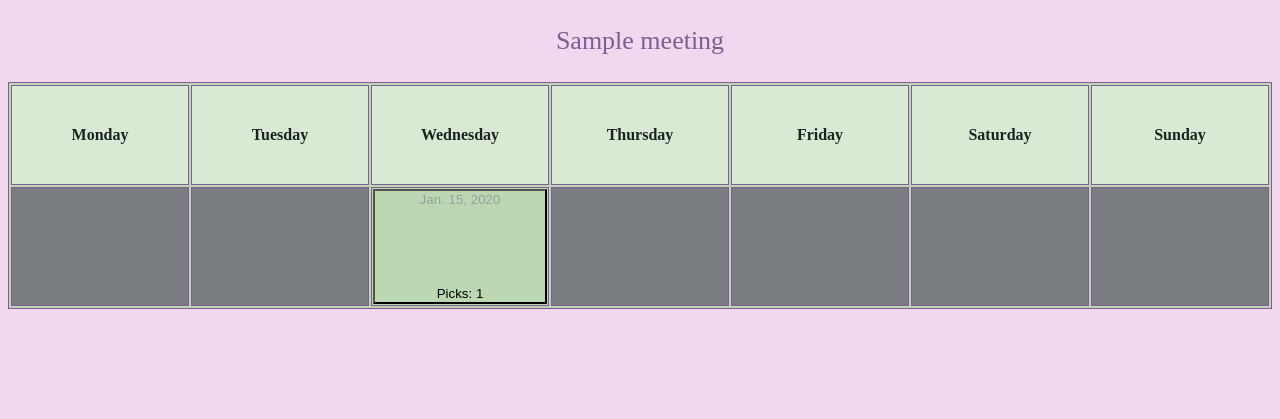
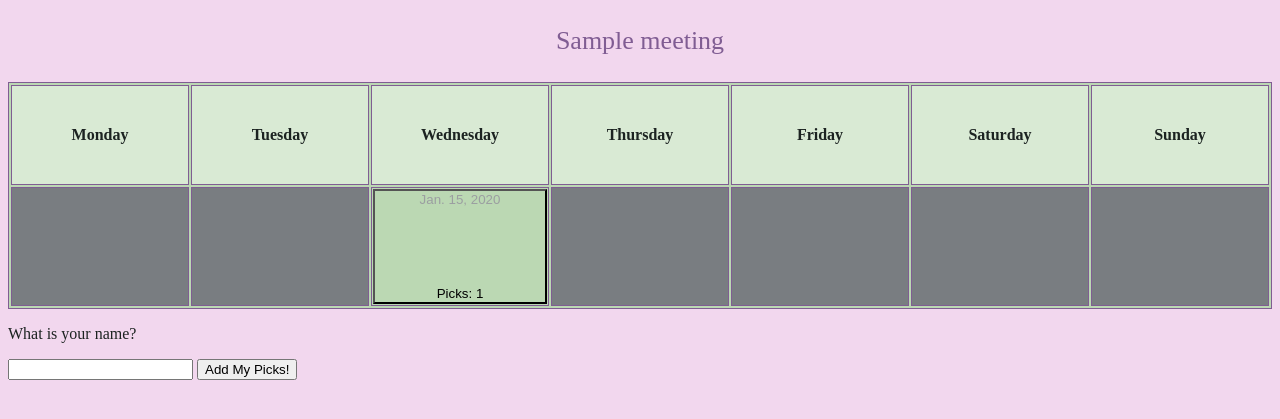
Before and after one commit to Marrcinn/MeetDatePicker, a Django app: page /meeting/details/1 in a window 1280 px wide. Shown: the top 419 px of the page. Run offline with Django 4.2, Linux system fonts and the light colour scheme; tables that the repository leaves empty hold one stand-in row (values such as "Sample post"); lists and menus that the app fills with data are empty.

Commit message:
Sending selected dates via GET with username

```diff
--- a/static/meetings/calendar.js
+++ b/static/meetings/calendar.js
@@ -1,6 +1,10 @@
 function changeState(buttonID) {
     // Get the button element
     var button = document.getElementById(buttonID);
+    var id = buttonID.split('-')[1]
+    var checkBox = document.getElementById("chckBox"+id)
+    checkBox.checked = !checkBox.checked
+    console.log(id);
 
     // Get the current state from the button's data attribute
     var currentState = button.getAttribute('data-state');
--- a/templates/meetings/meeting_details.html
+++ b/templates/meetings/meeting_details.html
@@ -12,6 +12,7 @@
 
 {% endblock %}
 {%block content %}
+<form method="get">
 <div class="MeetingName">
 <p>{{name}}</p>
 </div>
@@ -34,7 +35,8 @@
 	<tr>
 		{% endif %}
 		<th>
-        <button class="CalendarButtons"  data-state="one" id="btn{{forloop.counter}}" onclick="changeState(this.id)">
+            <input type="checkbox" id="chckBox{{forloop.counter}}" style="display: none;" name="chckBox{{forloop.counter}}" >
+        <button class="CalendarButtons"  type="button" data-state="one" id="btn-{{forloop.counter}}" onclick="changeState(this.id)">
 
             <p class="Date"> {{ key }} </p>
             <p class="BotData">Picks: {{ value }} </p>
@@ -50,4 +52,11 @@
 </div>
 
 </table>
+</div>
+<p>
+What is your name?
+</p>
+<input id="userName" name="userName" type="text">
+<input type="submit" value="Add My Picks!">
+</form>
 {% endblock %}
```
Also changed, not shown: static/meetings/calendar.css (line endings or trailing spaces).
